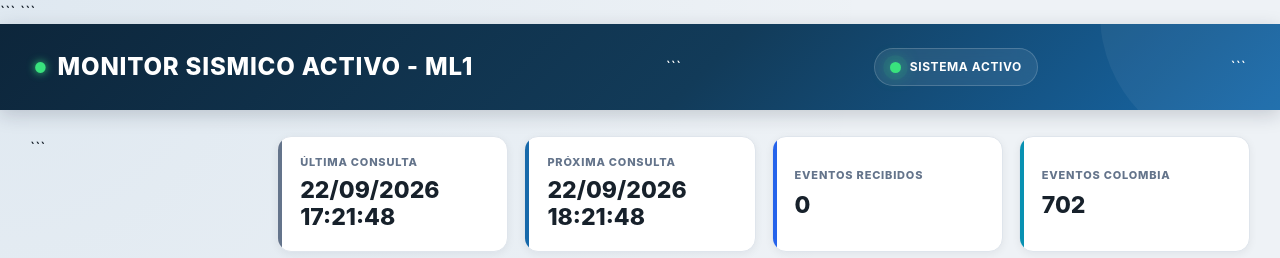
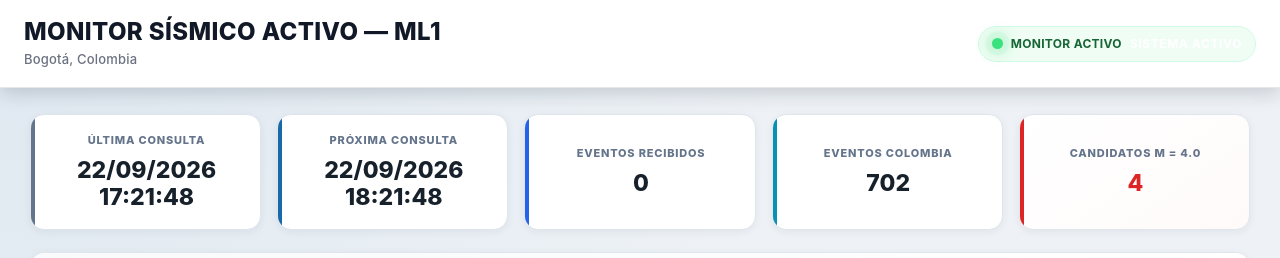
Before and after one commit to monitoreozjqyML1/Monitor_Sismico_SGC, a Flask app: page / in a window 1280 px wide. Shown: the top 258 px of the page. Run offline with Flask 3, Linux system fonts and the light colour scheme; data that the repository does not hold is empty.

Commit message:
Actualizar interfaz del Monitor Sísmico ML1

````diff
--- a/static/monitor.css
+++ b/static/monitor.css
@@ -1314,3 +1314,136 @@ footer {
         transition-duration: 0.01ms !important;
     }
 }
+/* =====================================================
+   ENCABEZADO PRINCIPAL - ML1
+   ===================================================== */
+
+.encabezado-monitor {
+    display: flex;
+    align-items: center;
+    justify-content: space-between;
+    gap: 20px;
+
+    padding: 18px 24px;
+
+    background: #ffffff;
+    border-bottom: 1px solid #e5e7eb;
+
+    box-sizing: border-box;
+}
+
+.encabezado-identidad {
+    display: flex;
+    flex-direction: column;
+    gap: 3px;
+
+    min-width: 0;
+}
+
+.encabezado-titulo {
+    font-size: 24px;
+    font-weight: 800;
+    letter-spacing: 0.4px;
+    color: #111827;
+
+    line-height: 1.2;
+}
+
+.encabezado-subtitulo {
+    font-size: 13px;
+    font-weight: 500;
+    color: #6b7280;
+
+    letter-spacing: 0.2px;
+}
+
+.estado-monitor {
+    display: flex;
+    align-items: center;
+    gap: 8px;
+
+    padding: 8px 13px;
+
+    border: 1px solid #d1fae5;
+    border-radius: 999px;
+
+    background: #f0fdf4;
+
+    white-space: nowrap;
+}
+
+.estado-texto {
+    font-size: 12px;
+    font-weight: 700;
+    letter-spacing: 0.3px;
+
+    color: #166534;
+}
+
+@media (max-width: 600px) {
+
+    .encabezado-monitor {
+        padding: 15px 16px;
+    }
+
+    .encabezado-titulo {
+        font-size: 18px;
+    }
+
+    .encabezado-subtitulo {
+        font-size: 12px;
+    }
+
+    .estado-texto {
+        display: none;
+    }
+
+    .estado-monitor {
+        padding: 8px;
+    }
+}
+/* =====================================================
+   ALINEACIÓN UNIFORME DE TARJETAS DEL RESUMEN
+   ===================================================== */
+
+.tarjetas {
+    display: grid;
+    grid-template-columns: repeat(5, minmax(0, 1fr));
+    gap: 16px;
+
+    width: 100%;
+    align-items: stretch;
+}
+
+.tarjetas .tarjeta {
+    width: 100%;
+    min-width: 0;
+    min-height: 116px;
+    height: 116px;
+
+    box-sizing: border-box;
+
+    display: flex;
+    flex-direction: column;
+    align-items: center;
+    justify-content: center;
+
+    text-align: center;
+}
+
+.tarjetas .tarjeta-titulo {
+    width: 100%;
+    margin-bottom: 9px;
+
+    text-align: center;
+    white-space: nowrap;
+}
+
+.tarjetas .tarjeta-valor {
+    width: 100%;
+
+    text-align: center;
+    line-height: 1.2;
+
+    overflow: hidden;
+}
--- a/templates/monitor.html
+++ b/templates/monitor.html
@@ -5,7 +5,6 @@
     <meta charset="UTF-8">
     <meta name="viewport" content="width=device-width, initial-scale=1.0">
 
-```
 <title>Monitor Sísmico ML1 - Bogotá</title>
 
 <link
@@ -506,22 +505,34 @@
     }
 
 </style>
-```
 
 </head>
 
 <body>
 
-<header>
-    <div>
-        <h1>MONITOR SISMICO ACTIVO - ML1</h1>
+<header class="encabezado-monitor">
+
+    <div class="encabezado-identidad">
+
+        <div class="encabezado-titulo">
+            MONITOR SÍSMICO ACTIVO — ML1
+        </div>
+
+        <div class="encabezado-subtitulo">
+            Bogotá, Colombia
+        </div>
+
     </div>
 
-```
-<div class="estado-monitor">
-    <span class="indicador-verde"></span>
-</div>
-```
+    <div class="estado-monitor">
+
+        <span class="indicador-verde"></span>
+
+        <span class="estado-texto">
+            MONITOR ACTIVO
+        </span>
+
+    </div>
 
 </header>
 
@@ -529,7 +540,6 @@
 
 <section class="tarjetas">
 
-```
 <div class="tarjeta">
     <div class="tarjeta-titulo">
         ÚLTIMA CONSULTA
@@ -583,7 +593,6 @@
         0
     </div>
 </div>
-```
 
 </section>
 
@@ -592,7 +601,6 @@
     class="banner-alerta"
 >
 
-```
 <button
     class="banner-cerrar"
     onclick="cerrarBannerAlerta()"
@@ -609,25 +617,21 @@
     id="bannerDetalle"
     class="banner-detalle"
 ></div>
-```
 
 </section>
 
 <section class="panel">
 
-```
 <h2>
     MAPA SÍSMICO
 </h2>
 
 <div id="mapa"></div>
-```
 
 </section>
 
 <section class="panel">
 
-```
 <h2>
     CANDIDATOS ACELEROGRÁFICOS
 </h2>
@@ -639,13 +643,11 @@
     </div>
 
 </div>
-```
 
 </section>
 
 <section class="panel">
 
-```
 <h2>
     HISTORIAL DE EVENTOS
 </h2>
@@ -673,7 +675,6 @@
     </table>
 
 </div>
-```
 
 </section>
 
````
